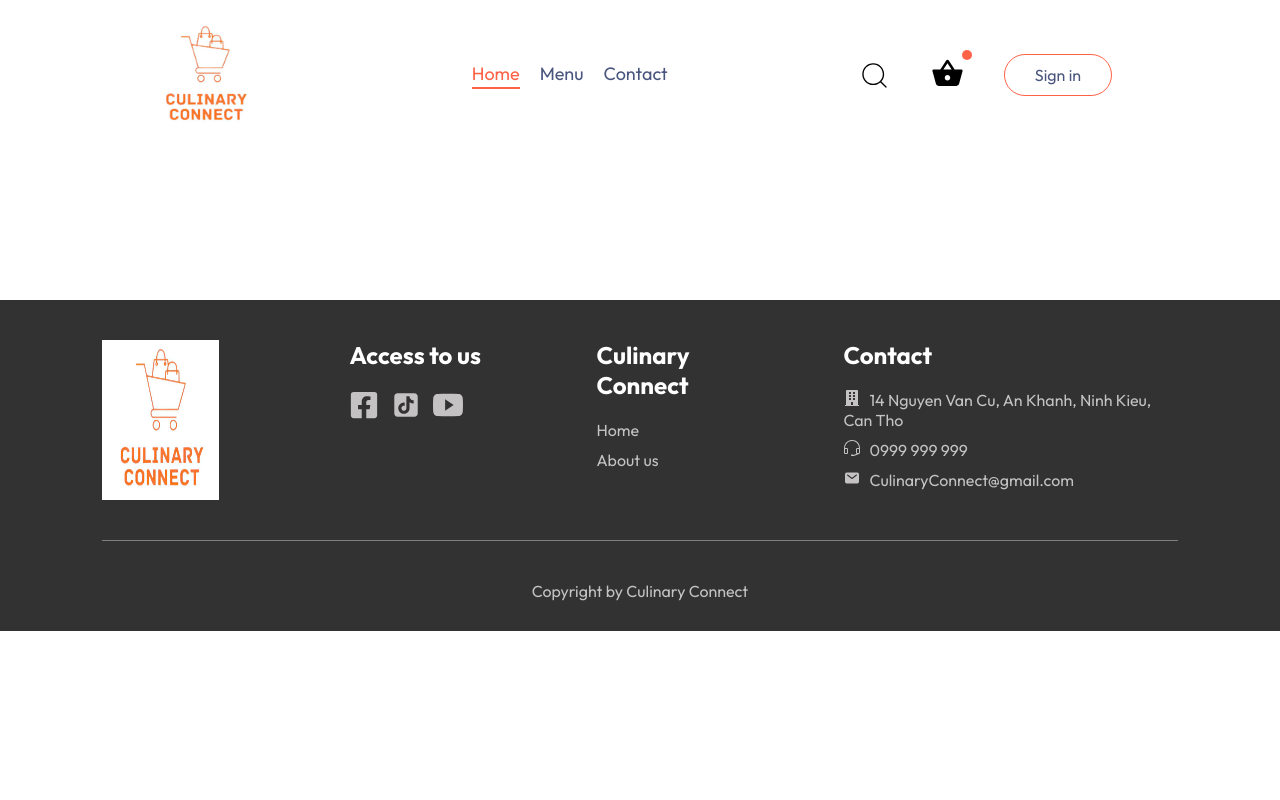
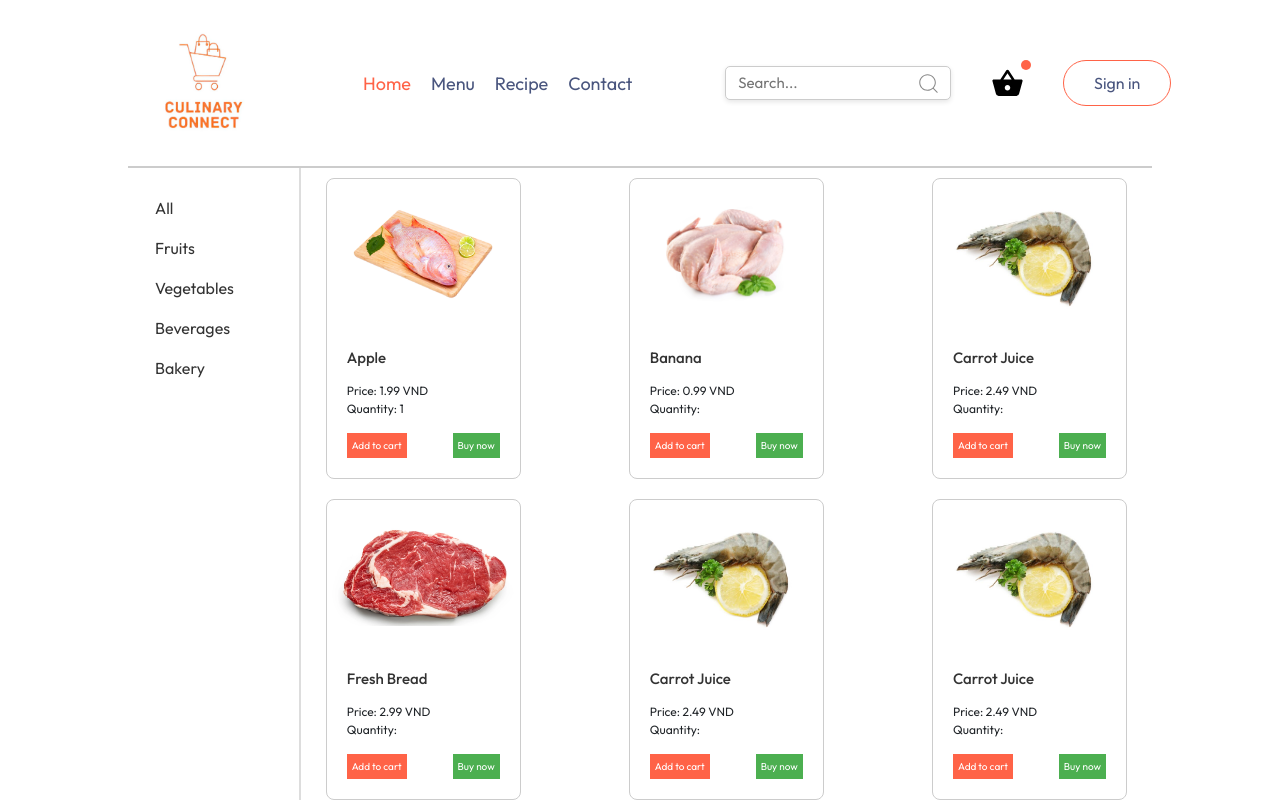
Before and after one commit to BichTuyen1204/CulinaryConnectProject, a React (Create React App) app: page /food_card in a window 1280 px wide. Shown: the top 800 px of the page. Built offline with nearby package versions, Linux system fonts and the light colour scheme.

Commit message:
food card page

```diff
--- a/src/App.css
+++ /dev/null
@@ -1,8 +0,0 @@
-* {
-  padding: 0;
-  margin: 0;
-  box-sizing: border-box;
-}
-body {
-  min-height: 100vh;
-}
--- a/src/App.js
+++ b/src/App.js
@@ -8,6 +8,7 @@ import Login from "./components/login/Login";
 import Sign_up from "./components/sign_up/Sign_up";
 import Cart from "./page/cart/Cart";
 import Contact from "./page/contact/Contact";
+import { Food_card } from "./page/food_card/Food_card";
 
 const App = () => {
   const [showLogin, setShowLogin] = useState(false);
@@ -36,6 +37,7 @@ const App = () => {
             <Route path="exploreMenu" element={<ExploreMenu />} />
             <Route path="cart" element={<Cart />} />
             <Route path="contact" element={<Contact />} />
+            <Route path="food_card" element={<Food_card />} />
           </Routes>
       </div>
       <Footer />
--- a/src/components/header/Header.css
+++ b/src/components/header/Header.css
@@ -1,5 +1,6 @@
 .header {
     height: 34vw;
+    width: 100%;
     margin: 30px auto;
     background: linear-gradient(rgba(255, 255, 255, 0.5), rgba(255, 255, 255, 0.5)),url('big-food.png') no-repeat;
     background-size: cover;
@@ -41,3 +42,9 @@
     font-size: max(1vw,13px);
     border-radius: 50px;
 }
+
+@media (max-width:376px) {
+    .header {
+        height: 50vw; /* Increase height as per necessity */
+    }
+}
--- a/src/components/navbar/Navbar.css
+++ b/src/components/navbar/Navbar.css
@@ -2,20 +2,34 @@
     display: flex;
     justify-content: space-between;
     align-items: center;
+    background-color: #fff; /* Đảm bảo có màu nền để border có thể thấy rõ */
+    border-bottom: 2px solid #ccc;
 }
 
+.navbar-menu li.active a {
+    color: tomato;
+}
+
+.navbar-menu li a:hover {
+    color: tomato;
+}
+
+.navbar-menu li a {
+    color: #49557e;
+    text-decoration: none;
+}
+
+
 .navbar .logo-navbar {
-    width: 15%;
+    width: 150px;
     height: 150px;
     padding: 20px;
 }
 
 .navbar .logo-navbar img {
-    width: 100%;
     height: 100%;
     cursor: pointer;
 }
-
 
 .navbar-menu {
     display: flex;
@@ -37,6 +51,46 @@
     font-size: 33px;
 }
 
+.navbar ul {
+    margin-bottom: 0;
+}
+
+.search-container {
+    position: relative;
+    display: flex;
+    align-items: center;
+    width: 250px;
+}
+
+.search-input {
+    width: 100%;
+    padding: 5px 40px 5px 12px;
+    border: 1px solid #ccc;
+    border-radius: 5px;
+    font-size: 15px;
+    outline: none;
+    transition: all 0.3s ease;
+    box-shadow: 0 2px 5px rgba(0, 0, 0, 0.1);
+}
+
+.search-input:focus {
+    border-color: tomato;
+}
+
+.ic_search {
+    position: absolute;
+    right: 10px;
+    color: #888;
+    cursor: pointer;
+    width: 25px;
+    transition: color 0.3s;
+}
+
+.search-input:focus + .ic_search {
+    color: tomato;
+}
+
+
 .navbar button {
     background: transparent;
     font-size: 16px;
@@ -53,8 +107,6 @@
 }
 
 .navbar .active {
-    padding-bottom: 2px;
-    border-bottom: 2px solid tomato;
     color: tomato;
 }
 
@@ -87,15 +139,50 @@
     right: -8px;
 }
 
+.ic_basket {
+    color: black;
+}
+
 @media (max-width:1050px) {
     .navbar .logo-navbar {
         width: 150px;
     }
+    .navbar-menu {
+        gap: 20px;
+        font-size: 17px;
+    }
+    .navbar-right {
+        gap: 30px;
+    }
+    .ic_search, .ic_basket {
+        width: 22px;
+    }
+    .navbar-right button {
+        padding: 8px 25px;
+    }
+}
+
+@media (max-width:900px) {
+    .navbar .logo-navbar {
+        width: 150px;
+    }
+    .navbar-menu {
+        gap: 15px;
+        font-size: 16px;
+    }
+    .navbar-right {
+        gap: 20px;
+    }
+    .ic_search, .ic_basket {
+        width: 20px;
+    }
+    .navbar-right button {
+        padding: 7px 20px;
+    }
 }
 
 @media (max-width:750px) {
-    .navbar .logo-navbar {
-        width: 250px;
-        height: 150px;
+    .navbar-menu {
+        display: none;
     }
 }
--- a/src/components/navbar/Navbar.js
+++ b/src/components/navbar/Navbar.js
@@ -4,48 +4,79 @@ import { CiSearch } from "react-icons/ci";
 import { MdShoppingBasket } from "react-icons/md";
 import "./Navbar.css";
 import Logo from "../../assets/logo.png";
+import "bootstrap/dist/css/bootstrap.min.css";
 
 export const Navbar = ({ setShowLogin }) => {
   const [menu, setMenu] = useState("home");
+  const [searchQuery, setSearchQuery] = useState("");
+
+  const handleSearchChange = (e) => {
+    setSearchQuery(e.target.value);
+  };
 
   return (
-    <div className="navbar">
-      <div className="logo-navbar">
+    <div className="navbar col-12">
+      <div className="logo-navbar col-lg-1 col-md-2 col-sm-3 col-12">
         <Link to="/">
-          <img src={Logo} alt="" />
+          <img src={Logo} alt="Logo" />
         </Link>
       </div>
-      <ul className="navbar-menu">
+
+      <ul className="navbar-menu col-lg-4 col-md-6 col-sm-5 col-12">
         <li
           onClick={() => setMenu("home")}
-          className={menu === "home" ? "active" : ""}
+          className={`item ${menu === "home" ? "active" : ""}`}
         >
           <Link to="/">Home</Link>
         </li>
         <li
           onClick={() => setMenu("menu")}
-          className={menu === "menu" ? "active" : ""}
+          className={`item ${menu === "menu" ? "active" : ""}`}
         >
-          <Link to="/cart">Menu</Link>
+          <Link to="/food_card">Menu</Link>
+        </li>
+        <li
+          onClick={() => setMenu("recipe")}
+          className={`item ${menu === "recipe" ? "active" : ""}`}
+        >
+          <Link to="/contact">Recipe</Link>
         </li>
         <li
           onClick={() => setMenu("contact")}
-          className={menu === "contact" ? "active" : ""}
+          className={`item ${menu === "contact" ? "active" : ""}`}
         >
           <Link to="/contact">Contact</Link>
         </li>
       </ul>
 
-      <div className="navbar-right">
-        <CiSearch className="ic_search" />
-        <div className="navbar-basket-icon">
-          <Link to="/cart">
-            <MdShoppingBasket className="ic_basket" />
+      <div className="navbar-right col-lg-5 col-md-4 col-sm-4 col-12">
+        <div className="search-container col-lg-7 col-md-12 col-sm-12 col-12">
+          <CiSearch className="ic_search" />
+          <input
+            type="text"
+            placeholder="Search..."
+            value={searchQuery}
+            onChange={handleSearchChange}
+            className="search-input"
+          />
+        </div>
+
+        <div className="navbar-basket-icon col-lg-1 col-md-2 col-sm-2 col-12">
+          <Link
+            to="/cart"
+            className="link"
+            onClick={() => setMenu("icon-cart")}
+          >
+            <MdShoppingBasket
+              className={`ic_basket ${menu === "icon-cart" ? "active" : ""}`}
+            />
           </Link>
           <div className="dot"></div>
         </div>
 
-        <button onClick={() => setShowLogin(true)}>Sign in</button>
+        <div className="col-lg-4 col-md-6 col-sm-6 col-12">
+          <button onClick={() => setShowLogin(true)}>Sign in</button>
+        </div>
       </div>
     </div>
   );
--- a/src/index.css
+++ b/src/index.css
@@ -9,9 +9,16 @@
 
 body {
     min-height: 100vh;
+    width: 100%;
+    overflow-x: hidden;
 }
 
 a {
+    text-decoration: none;
+    color: inherit;
+}
+
+.link {
     text-decoration: none;
     color: inherit;
 }
--- /dev/null
+++ b/src/page/food_card/Food_card.css
@@ -0,0 +1,129 @@
+.product-page-container {
+    display: flex;
+    max-width: 1200px;
+    margin: auto;
+}
+
+.category-section {
+    max-width: 200px;
+    padding: 20px;
+    height: 100vh;
+    overflow-y: auto;
+}
+
+.category-list {
+    list-style: none;
+    padding: 0;
+    margin: 0;
+}
+
+.category-list li {
+    padding: 8px 7px;
+    cursor: pointer;
+    color: #333;
+    transition: background-color 0.2s ease-in-out;
+  }
+
+  .category-list li:hover {
+    color: tomato;
+    font-weight: bold;
+  }
+
+.category-list li:active {
+    background-color: tomato;
+    color: white;
+}
+
+.product-grid {
+    display: flex;
+    flex-wrap: wrap;
+    justify-content: space-between;
+    border-left: 2px solid #ddd;
+    padding: 0 20px;
+}
+
+.product-card {
+    margin: 10px 5px;
+    border: 1px solid #ccc;
+    border-radius: 8px;
+    overflow: hidden;
+    text-align: center;
+    width: 195px;
+}
+
+
+.product-card img {
+    width: 100%;
+    height: 150px;
+    object-fit: contain;
+    padding: 0 5px;
+    transition: transform 0.3s ease-in-out; /* Thêm hiệu ứng chuyển đổi mượt mà */
+    display: block;
+    cursor: pointer;
+}
+
+.product-card:hover img {
+    transform: scale(1.1); /* Phóng to ảnh lên 10% khi hover */
+}
+
+.product-info {
+    padding: 20px;
+    text-align: start;
+}
+
+.product-price-and-quantity {
+    font-size: 12px;
+    margin: 15px 0;
+}
+
+.product-info .product-name {
+    color: #333;
+    font-size: 15px;
+}
+
+.button-product-card {
+    display: flex;
+    justify-content: space-between;
+}
+
+.bt-add-to-cart, .bt-buy-now {
+    font-size: 10px;
+    color: #888;
+    padding: 5px 5px;
+    border: none;
+    cursor: pointer;
+    transition: background-color 0.3s, color 0.3s;
+}
+
+.bt-add-to-cart {
+    background-color: tomato;
+    color: #fff;
+}
+
+.bt-buy-now {
+    background-color: #4CAF50;
+    color: #fff;
+}
+
+.bt-add-to-cart:hover, .bt-buy-now:hover {
+    background-color: #333;
+    color: #fff;
+}
+
+@media (max-width: 376px) {
+    .product-page-container {
+        flex-direction: column; /* Đảm bảo mọi thứ đều nằm dọc */
+    }
+
+    .category-section {
+        flex: 1;
+        flex-direction: row; /* Chuyển category thành ngang */
+        overflow-x: auto; /* Thêm thanh cuộn ngang nếu cần */
+        white-space: nowrap; /* Giữ cho các category không bị ngắt dòng */
+    }
+
+    .category-list li {
+        display: inline-block; /* Chuyển li thành inline-block để nằm trên cùng một hàng */
+        margin-right: 10px; /* Thêm khoảng cách giữa các category */
+    }
+}
--- /dev/null
+++ b/src/page/food_card/Food_card.js
@@ -0,0 +1,57 @@
+import React from "react";
+import "./Food_card.css";
+import Chicken from "../../assets/Chicken.png";
+import Fish from "../../assets/ca_dieu_hong.png";
+import Shrimp from "../../assets/shrimp.png";
+import Beef from "../../assets/Beef.png";
+import 'bootstrap/dist/css/bootstrap.min.css';
+
+
+export const Food_card = ({ image, name, price, oldPrice, onAddToCart }) => {
+  const categories = ["All", "Fruits", "Vegetables", "Beverages", "Bakery"];
+  const products = [
+    { name: "Apple", price: "1.99", image: Fish, quantity: "1" },
+    { name: "Banana", price: "0.99", image: Chicken },
+    { name: "Carrot Juice", price: "2.49", image: Shrimp },
+    { name: "Fresh Bread", price: "2.99", image: Beef },
+    { name: "Carrot Juice", price: "2.49", image: Shrimp },
+    { name: "Carrot Juice", price: "2.49", image: Shrimp },
+    { name: "Carrot Juice", price: "2.49", image: Shrimp },
+    { name: "Carrot Juice", price: "2.49", image: Shrimp },
+    { name: "Carrot Juice", price: "2.49", image: Shrimp },
+    { name: "Carrot Juice", price: "2.49", image: Shrimp },
+    { name: "Carrot Juice", price: "2.49", image: Shrimp },
+    { name: "Carrot Juice", price: "2.49", image: Shrimp },
+    { name: "Carrot Juice", price: "2.49", image: Shrimp },
+  ];
+
+  return (
+    <div className="product-page-container col-12">
+      <div className="category-section col-2">
+        <ul className="category-list">
+          {categories.map((category) => (
+            <li key={category}>{category}</li>
+          ))}
+        </ul>
+      </div>
+      <div className="product-grid col-10">
+        {products.map((product) => (
+          <div key={product.id} className="product-card col-2">
+            <img src={product.image} alt={product.name} />
+            <div className="product-info">
+              <h5 className="product-name">{product.name}</h5>
+              <div className="product-price-and-quantity">
+                <div className="product-price">Price: {product.price} VND</div>
+                <div className="product-quantity">Quantity: {product.quantity}</div>
+              </div>
+              <div className="button-product-card">
+                <button className="bt-add-to-cart">Add to cart</button>
+                <button className="bt-buy-now">Buy now</button>
+              </div>
+            </div>
+          </div>
+        ))}
+      </div>
+    </div>
+  );
+};
```
